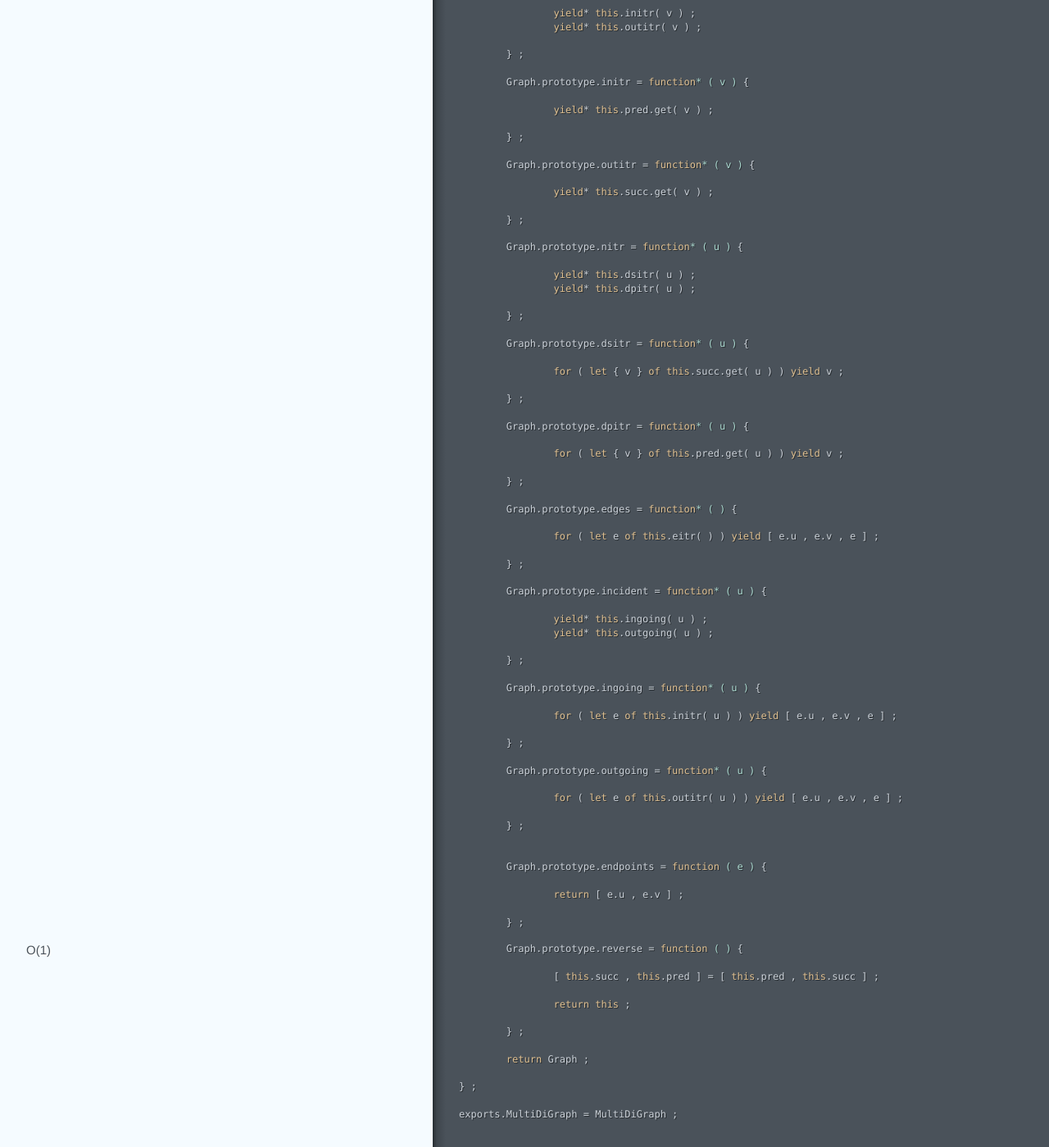
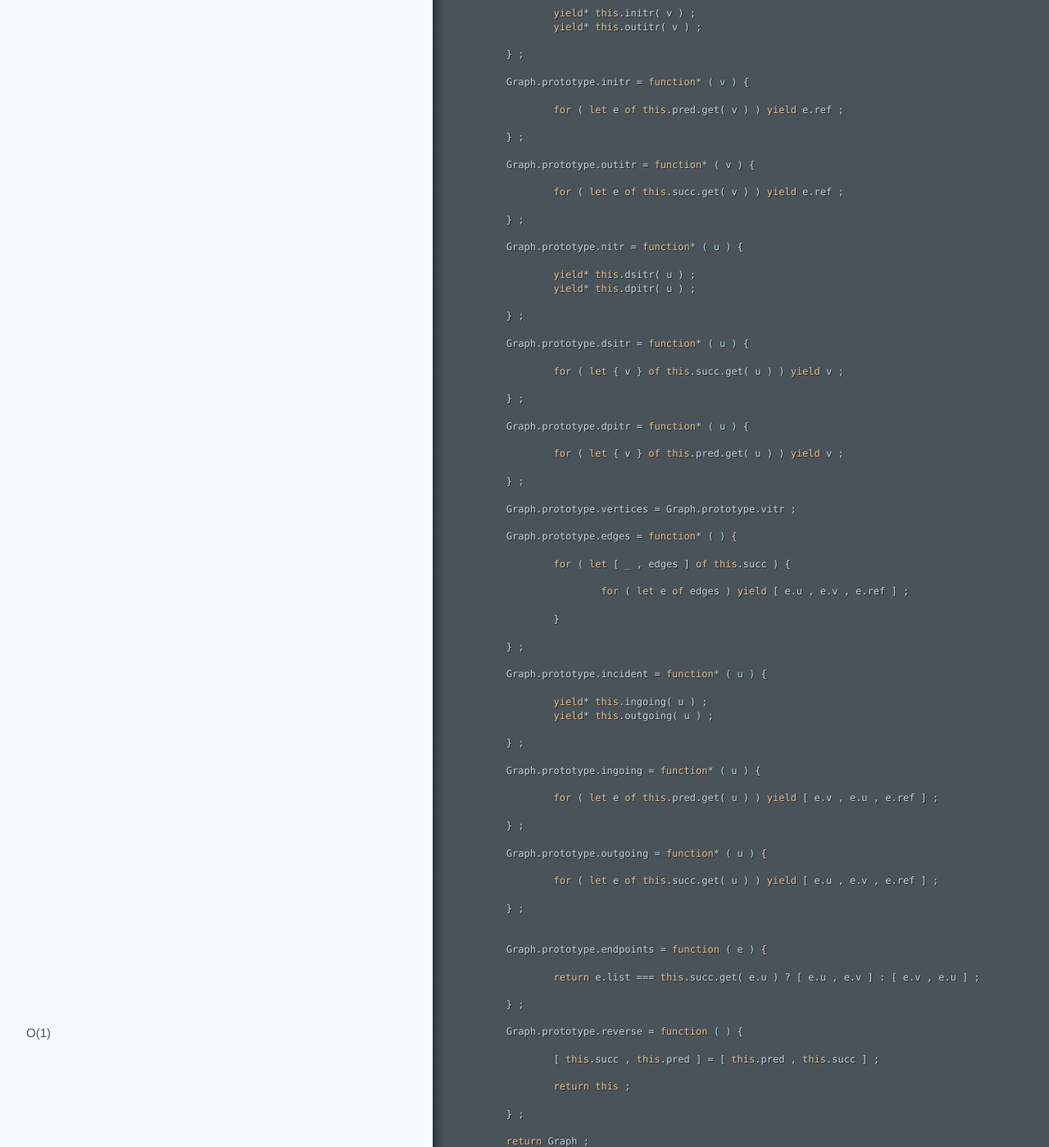
Before and after one commit to graph-data-structure/adjacency-list, a plain HTML site: page MultiDiGraph.html in a window 1280 px wide. Shown: the part 1500-2899 px from the top of the page at 82% size. Drawn offline with Linux system fonts and the light colour scheme.

Commit message:
undefined

```diff
--- a/MultiDiGraph.html
+++ b/MultiDiGraph.html
@@ -67,13 +67,13 @@ for operation involving the successors and predecessors maps.</p></div></div><di
 
 	Graph.prototype.initr = <span class="hljs-function"><span class="hljs-keyword">function</span>* (<span class="hljs-params"> v </span>) </span>{
 
-		<span class="hljs-keyword">yield</span>* <span class="hljs-keyword">this</span>.pred.get( v ) ;
+		<span class="hljs-keyword">for</span> ( <span class="hljs-keyword">let</span> e <span class="hljs-keyword">of</span> <span class="hljs-keyword">this</span>.pred.get( v ) ) <span class="hljs-keyword">yield</span> e.ref ;
 
 	} ;
 
 	Graph.prototype.outitr = <span class="hljs-function"><span class="hljs-keyword">function</span>* (<span class="hljs-params"> v </span>) </span>{
 
-		<span class="hljs-keyword">yield</span>* <span class="hljs-keyword">this</span>.succ.get( v ) ;
+		<span class="hljs-keyword">for</span> ( <span class="hljs-keyword">let</span> e <span class="hljs-keyword">of</span> <span class="hljs-keyword">this</span>.succ.get( v ) ) <span class="hljs-keyword">yield</span> e.ref ;
 
 	} ;
 
@@ -96,9 +96,15 @@ for operation involving the successors and predecessors maps.</p></div></div><di
 
 	} ;
 
+	Graph.prototype.vertices = Graph.prototype.vitr ;
+
 	Graph.prototype.edges = <span class="hljs-function"><span class="hljs-keyword">function</span>* (<span class="hljs-params"> </span>) </span>{
 
-		<span class="hljs-keyword">for</span> ( <span class="hljs-keyword">let</span> e <span class="hljs-keyword">of</span> <span class="hljs-keyword">this</span>.eitr( ) ) <span class="hljs-keyword">yield</span> [ e.u , e.v , e ] ;
+		<span class="hljs-keyword">for</span> ( <span class="hljs-keyword">let</span> [ _ , edges ] <span class="hljs-keyword">of</span> <span class="hljs-keyword">this</span>.succ ) {
+
+			<span class="hljs-keyword">for</span> ( <span class="hljs-keyword">let</span> e <span class="hljs-keyword">of</span> edges ) <span class="hljs-keyword">yield</span> [ e.u , e.v , e.ref ] ;
+
+		}
 
 	} ;
 
@@ -111,20 +117,20 @@ for operation involving the successors and predecessors maps.</p></div></div><di
 
 	Graph.prototype.ingoing = <span class="hljs-function"><span class="hljs-keyword">function</span>* (<span class="hljs-params"> u </span>) </span>{
 
-		<span class="hljs-keyword">for</span> ( <span class="hljs-keyword">let</span> e <span class="hljs-keyword">of</span> <span class="hljs-keyword">this</span>.initr( u ) ) <span class="hljs-keyword">yield</span> [ e.u , e.v , e ] ;
+		<span class="hljs-keyword">for</span> ( <span class="hljs-keyword">let</span> e <span class="hljs-keyword">of</span> <span class="hljs-keyword">this</span>.pred.get( u ) ) <span class="hljs-keyword">yield</span> [ e.v , e.u , e.ref ] ;
 
 	} ;
 
 	Graph.prototype.outgoing = <span class="hljs-function"><span class="hljs-keyword">function</span>* (<span class="hljs-params"> u </span>) </span>{
 
-		<span class="hljs-keyword">for</span> ( <span class="hljs-keyword">let</span> e <span class="hljs-keyword">of</span> <span class="hljs-keyword">this</span>.outitr( u ) ) <span class="hljs-keyword">yield</span> [ e.u , e.v , e ] ;
+		<span class="hljs-keyword">for</span> ( <span class="hljs-keyword">let</span> e <span class="hljs-keyword">of</span> <span class="hljs-keyword">this</span>.succ.get( u ) ) <span class="hljs-keyword">yield</span> [ e.u , e.v , e.ref ] ;
 
 	} ;
 
 
 	Graph.prototype.endpoints = <span class="hljs-function"><span class="hljs-keyword">function</span> (<span class="hljs-params"> e </span>) </span>{
 
-		<span class="hljs-keyword">return</span> [ e.u , e.v ] ;
+		<span class="hljs-keyword">return</span> e.list === <span class="hljs-keyword">this</span>.succ.get( e.u ) ? [ e.u , e.v ] : [ e.v , e.u ] ;
 
 	} ;</div></div></div><div class="segment"><div class="comments "><div class="wrapper"><p>O(1)</p></div></div><div class="code"><div class="wrapper">	Graph.prototype.reverse = <span class="hljs-function"><span class="hljs-keyword">function</span> (<span class="hljs-params"> </span>) </span>{
 
```
Also changed, not shown: MultiGraph.html (+2 -0 lines).
